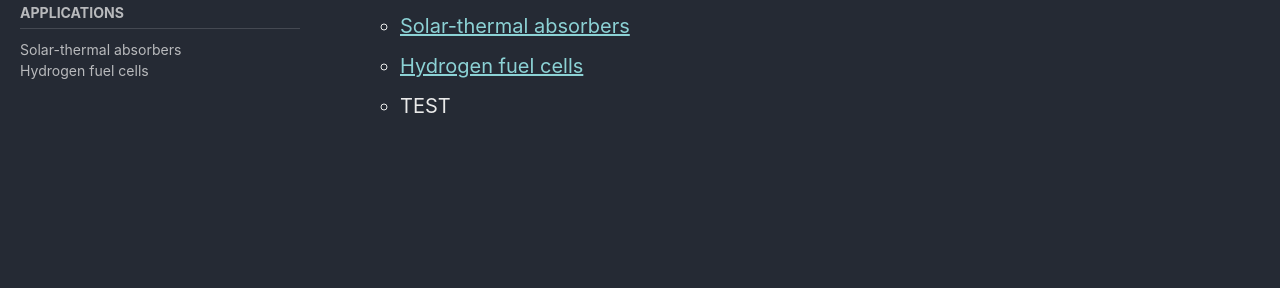
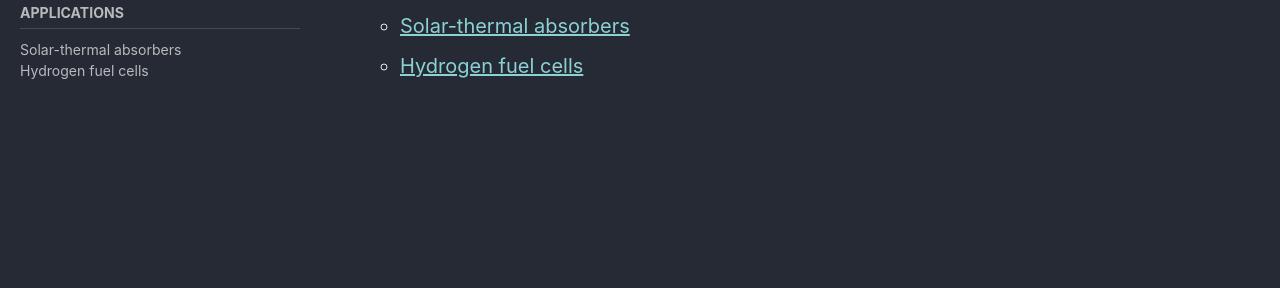
Before and after one commit to qubits/nanophotonicenglab.github.io, a Jekyll site: the page built from _pages/research.md, in a window 1280 px wide. Shown: the part 436-724 px from the top of the page. Built offline with Jekyll 4.4.1, drawn with Linux system fonts in a browser that asks for light colours; cached includes are drawn as plain includes.

Commit message:
Update research.md

```diff
--- a/_pages/research.md
+++ b/_pages/research.md
@@ -16,4 +16,3 @@ Research directions:
 * Nano/Micro-Structured Materials for Energy Applications:
   * [Solar-thermal absorbers]({% link _pages/research4.md %})
   * [Hydrogen fuel cells]({% link _pages/research5.md %})
-  * TEST
```
